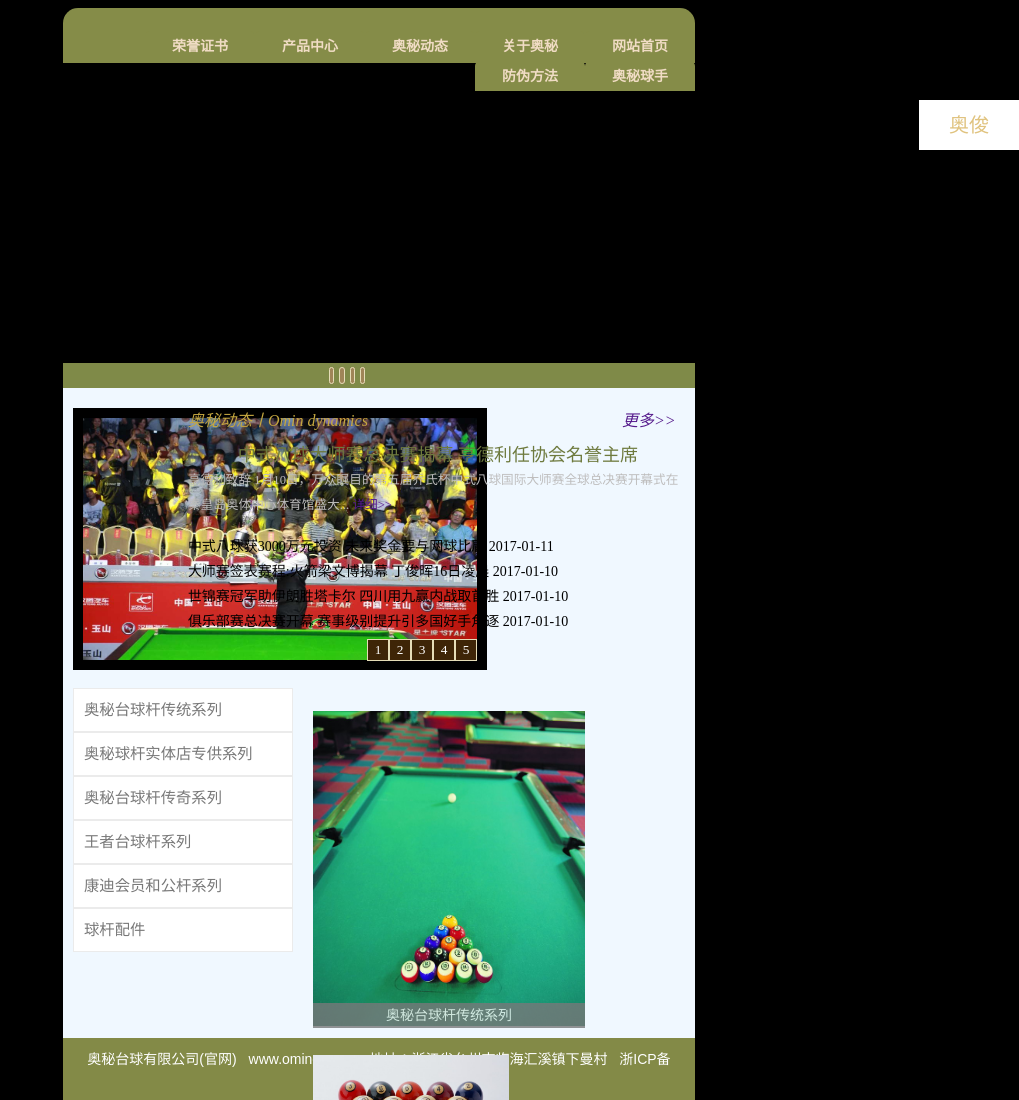
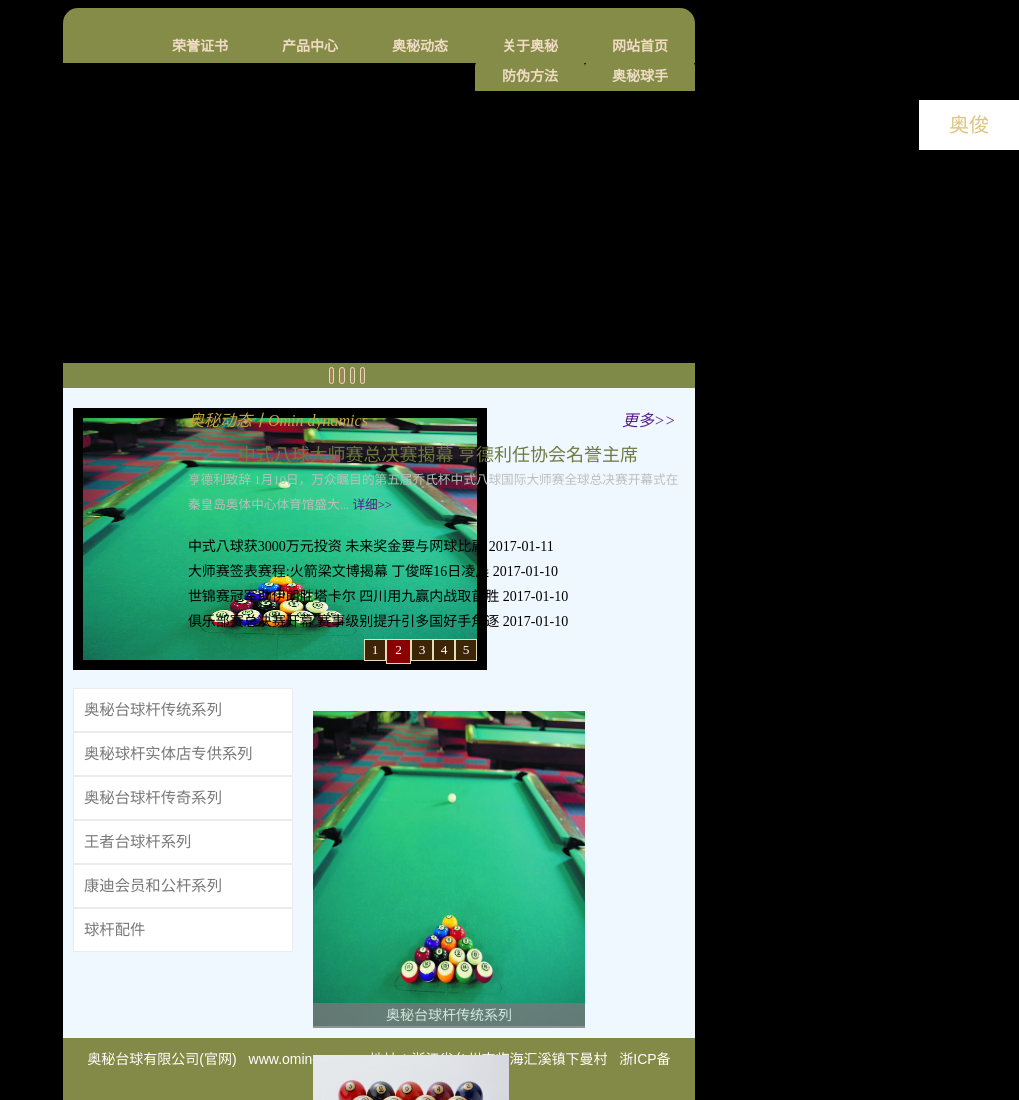
Before and after one commit to aleckxie/UIDemo, a plain HTML site: page Index.html in a window 1280 px wide. Shown: the top 1100 px of the page, without its empty margins (261-1280 px from the left). Drawn offline with nearby package versions, Linux system fonts and the light colour scheme.

Commit message:
first commit

```diff
--- a/Css/index.css
+++ b/Css/index.css
@@ -98,10 +98,10 @@ a {
 .center_content_image_nav {
     /*float: left;*/
     height: 22px;
-    width: 110px;
+    width: 125px;
     position: relative;
     top: -50px;
-    left: 304px;
+    left: 301px;
 
 }
 .center_content_image_nav span{
@@ -116,7 +116,11 @@ a {
     /*border-radius: 20px;*/
     border: 1px solid #E5DDB8;
 }
-
+.center_content_image_nav span.clicked{
+  background-color: darkred;
+    width: 23px;
+    height: 23px;
+}
 .center_content .content_right {
     margin: 20px 10px 15px 10px;
     width:500px;
@@ -195,6 +199,7 @@ a {
     top: -27px;
     color:white;
 }
+
 .center_bottom_img{
     display: inline-block;
     /*position: absolute;*/
--- a/Index.html
+++ b/Index.html
@@ -7,9 +7,10 @@
     <meta http-equiv="X-UA-Compatible" content="ie=edge">
     <title>Title</title>
     <link href="Css/index.css" rel="stylesheet" type="text/css"/>
+    <!--<script type="text/javascript" src="JSLib/jquery-1.11.3.min.js"></script>-->
+    <script type="text/javascript" src="node_modules/jquery/dist/jquery.js"></script>
+    <script type="text/javascript" src="JSLib/jquery-migrate-1.2.1.min.js"></script>
     <script type="text/javascript" src="JS/index.js"></script>
-    <script type="text/javascript" src="JSLib/jquery-1.11.3.min.js"></script>
-    <script type="text/javascript" src="JSLib/jquery-migrate-1.2.1.min.js"></script>
 </head>
 <body>
 <div class="main_top">
--- a/JS/index.js
+++ b/JS/index.js
@@ -1,3 +1,35 @@
 /**
  * Created by Administrator on 2017/1/11.
  */
+
+$(function () {
+    var index=0;
+    var image=$(".center_content_image");
+    var $spans=$(".center_content_image_nav > span");
+    var b=new Array("Image/img1.jpg","Image/zhuoqiu1.jpg","Image/zhuoqiu2.jpg","Image/zhuoqiu3.jpg","Image/zhuoqiu4.jpg")
+    var lunxun=setInterval(function () {
+        var preIndex= index==0?4:index-1;
+         $(".center_content_image_nav > span:eq("+index+")").addClass("clicked");
+         $(".center_content_image_nav > span:eq("+preIndex+")").removeClass("clicked");
+        image.attr("src",b[index]);
+/*        curSpan.toggleClass("clicked");
+        $spans.get(preIndex).toggleClass("clicked");*/
+        index++;
+        if(index==5){index=0}
+    },2000);
+    $.each($spans,function (i,item) {
+        item.on("mouseup",function () {
+            clearInterval(lunxun)
+            allSpanDC();
+            $this.addClass("clicked");
+        })
+        item.on("mouseout",function () {
+             lunxun();
+        })
+    })
+    var allSpanDC=function () {
+        $.each($spans,function (i,item) {
+            item.removeClass("clicked");
+        });
+    }
+})
```
